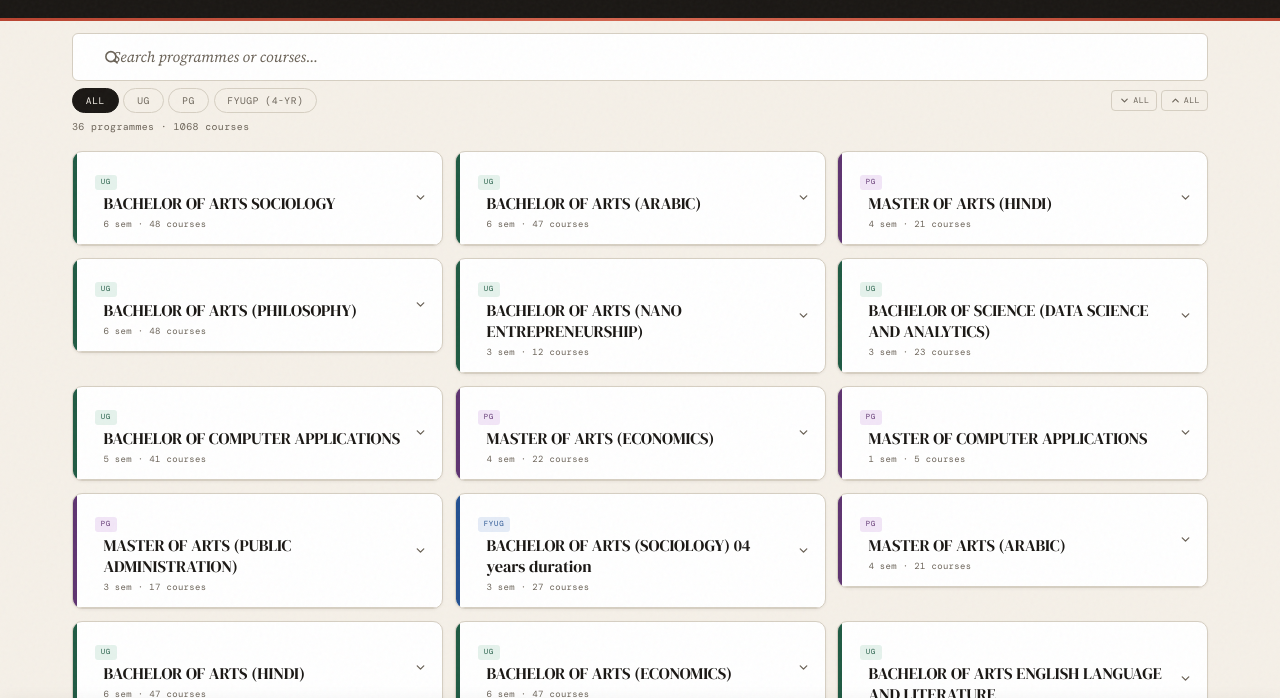
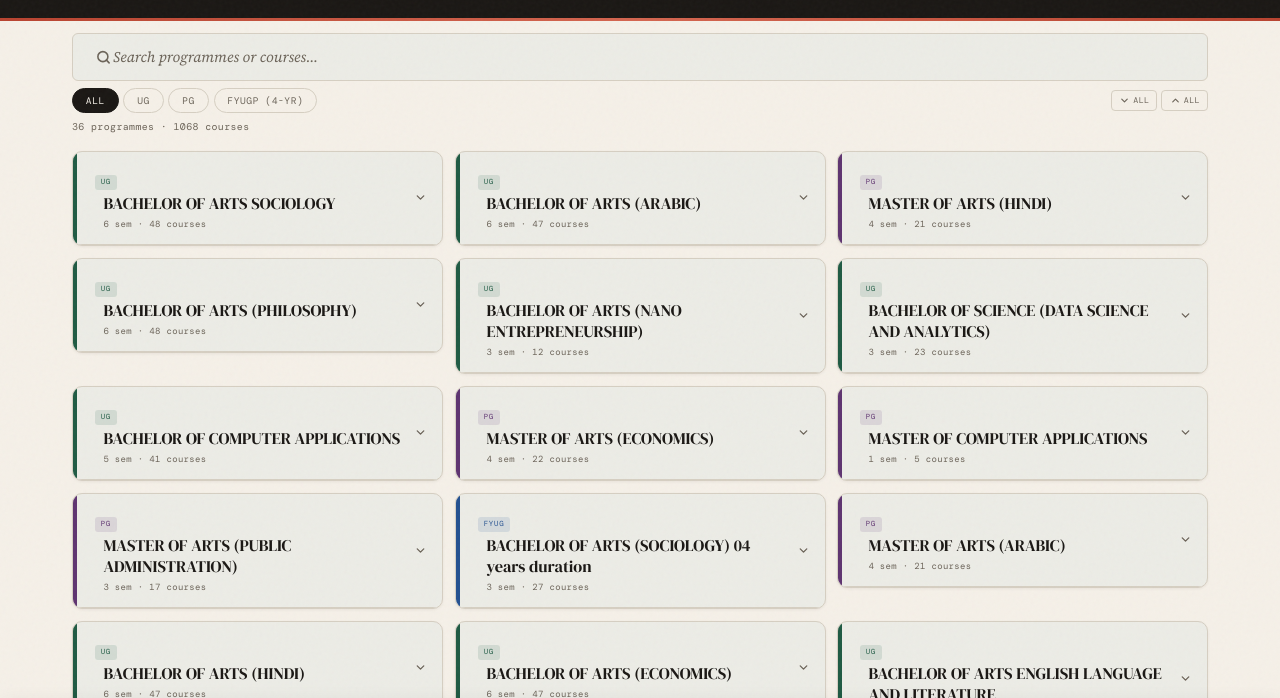
Before and after one commit to researchertizar/sgou-slm-database, a plain HTML site: page index.html in a window 1280 px wide. Shown: the part 93-791 px from the top of the page. Drawn offline with nearby package versions, Linux system fonts and the light colour scheme.

Commit message:
Tweak color variables and search-icon positioning
Adjust theme color tokens and minor layout tweak: change --surface and --border-light to softer values, convert ug/pg/fyug background colors to semi-transparent rgba variants, and update ug/pg/fyug hex colors in the dark theme. Also comment out the .search-icon left property to remove the fixed positioning. These changes soften UI colors and allow more flexible background blending.

```diff
--- a/style.css
+++ b/style.css
@@ -4,7 +4,7 @@
 :root {
   --bg: #f5f0e8;
   --bg-deep: #ebe4d6;
-  --surface: #ffffff;
+  --surface: #ecece6;
   --surface-hover: #faf7f1;
   --accent: #b8432f;
   --accent-hover: #9e3824;
@@ -13,13 +13,13 @@
   --ink-soft: #4a4540;
   --ink-muted: #6b6358;
   --border: #d6cfc2;
-  --border-light: #e8e3d9;
+  --border-light: #e2ddd4;
   --ug: #1f5a43;
   --pg: #5e3370;
   --fyug: #235090;
-  --ug-bg: #e5f2ec;
-  --pg-bg: #f2e6f7;
-  --fyug-bg: #e5ecf7;
+  --ug-bg: rgba(31, 90, 67, 0.12);
+  --pg-bg: rgba(94, 51, 112, .12);
+  --fyug-bg: rgba(35, 80, 144, .12);
   --shadow-sm: 0 1px 3px rgba(26, 23, 20, .06);
   --shadow: 0 2px 10px rgba(26, 23, 20, .08);
   --shadow-lg: 0 8px 30px rgba(26, 23, 20, .12);
@@ -48,6 +48,9 @@
   --ink-muted: #8a8278;
   --border: #302e2a;
   --border-light: #282622;
+  --ug: #008552;
+  --pg: #9102ce;
+  --fyug: #0354c5;
   --ug-bg: rgba(31, 90, 67, .25);
   --pg-bg: rgba(94, 51, 112, .25);
   --fyug-bg: rgba(35, 80, 144, .25);
@@ -1262,7 +1265,7 @@ footer {
   }
 
   .search-icon {
-    left: 2rem
+    /* left: 2rem */
   }
 
   .search-clear {
```
